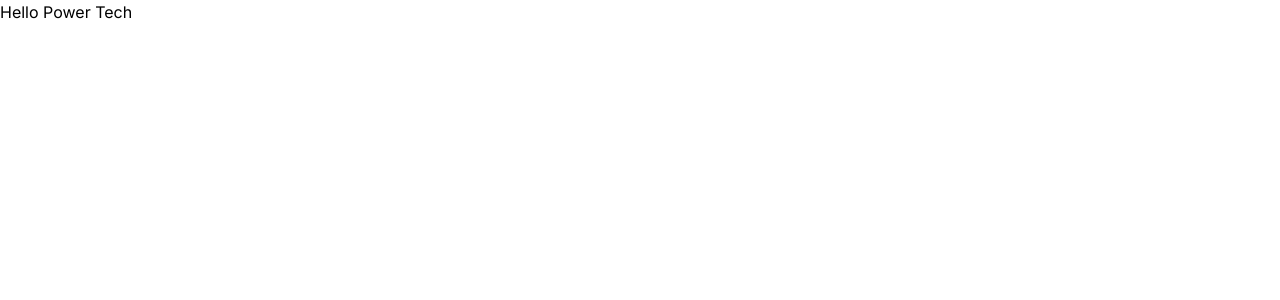
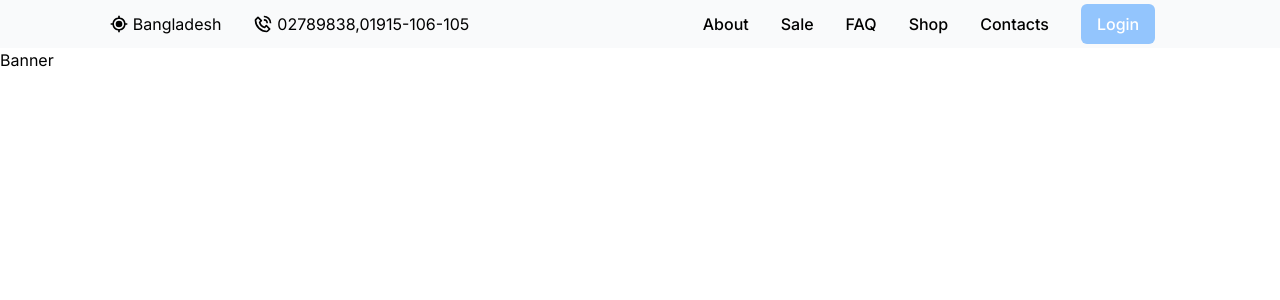
Before and after one commit to rakibulhasan933/power-tech-client, a Next.js app: page / in a window 1280 px wide. Shown: the top 300 px of the page. Built offline with nearby package versions, Linux system fonts and the light colour scheme.

Commit message:
[ADD] to navbar added

```diff
--- a/app/layout.js
+++ b/app/layout.js
@@ -1,17 +1,21 @@
+import Navbar from '@/components/Navbar/page'
 import './globals.css'
 import { Inter } from 'next/font/google'
 
 const inter = Inter({ subsets: ['latin'] })
 
 export const metadata = {
-  title: 'Create Next App',
-  description: 'Generated by create next app',
+  title: 'Welcome to power tech application',
+  description: 'Generated by rakibul && nafisha',
 }
 
 export default function RootLayout({ children }) {
   return (
     <html lang="en">
-      <body className={inter.className}>{children}</body>
+      <body className={inter.className}>
+        <Navbar />
+        {children}
+      </body>
     </html>
   )
 }
--- a/app/page.js
+++ b/app/page.js
@@ -1,9 +1,11 @@
+import Banner from '@/components/Banner/page'
+import Navbar from '@/components/Navbar/page'
 import Image from 'next/image'
 
 export default function Home() {
   return (
     <main>
-      <h1>Hello Power Tech</h1>
+      <Banner />
     </main>
   )
 }
--- /dev/null
+++ b/components/Banner/page.js
@@ -0,0 +1,9 @@
+import React from 'react'
+
+function Banner() {
+	return (
+		<div>Banner</div>
+	)
+}
+
+export default Banner
--- /dev/null
+++ b/components/Navbar/page.js
@@ -0,0 +1,32 @@
+"use client"
+import React from 'react';
+import { BiCurrentLocation } from 'react-icons/bi';
+import { BiPhoneCall } from 'react-icons/bi';
+
+function Navbar() {
+	return (
+		<nav className='py-1 bg-gray-50'>
+			<div className="flex flex-col justify-center text-center md:justify-around md:flex-row ">
+				<div className="flex flex-row justify-center ">
+					<div className="flex flex-row items-center gap-1 mr-8">
+						<BiCurrentLocation className='text-xl ' />
+						Bangladesh
+					</div>
+					<div className="flex flex-row items-center gap-1">
+						<BiPhoneCall className='text-xl ' />
+						02789838,01915-106-105</div>
+				</div>
+				<div className="flex flex-col items-center md:flex-row">
+					<div className="mx-4 font-medium cursor-pointer hover:border-b-4 hover:border-blue-600 hover:text-blue-600">About</div>
+					<div className="mx-4 font-medium cursor-pointer hover:border-b-4 hover:border-blue-600 hover:text-blue-600">Sale</div>
+					<div className="mx-4 font-medium cursor-pointer hover:border-b-4 hover:border-blue-600 hover:text-blue-600">FAQ</div>
+					<div className="mx-4 font-medium cursor-pointer hover:border-b-4 hover:border-blue-600 hover:text-blue-600">Shop</div>
+					<div className="mx-4 font-medium cursor-pointer hover:border-b-4 hover:border-blue-600 hover:text-blue-600">Contacts</div>
+					<div className="px-4 py-2 mx-4 font-medium text-white bg-blue-300 rounded-md cursor-pointer hover:bg-blue-500">Login</div>
+				</div>
+			</div>
+		</nav>
+	)
+}
+
+export default Navbar
--- a/package.json
+++ b/package.json
@@ -14,6 +14,7 @@
     "postcss": "8.4.23",
     "react": "18.2.0",
     "react-dom": "18.2.0",
+    "react-icons": "^4.8.0",
     "tailwindcss": "3.3.2"
   }
 }
```
Also changed, not shown: 1 other file (tests, documents, lock files or other folders).
